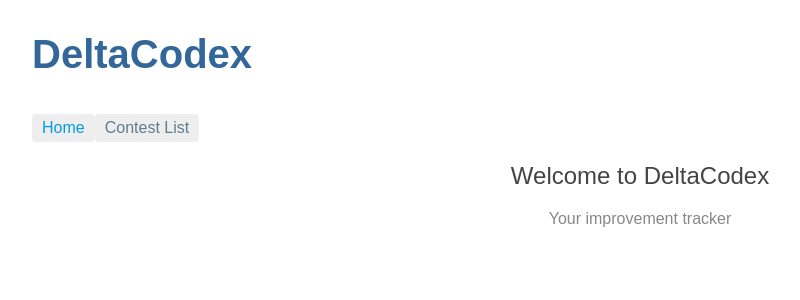
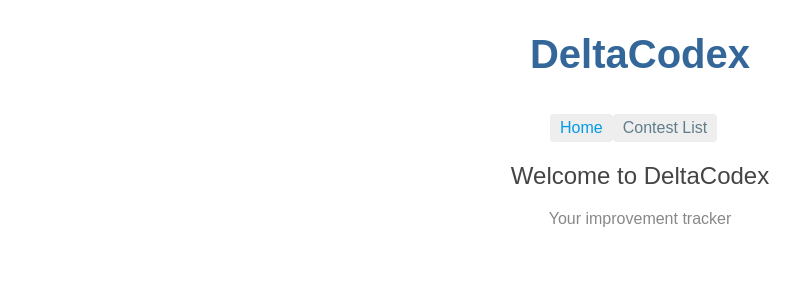
Before and after one commit to mdzobayer/delta-codex-frontend, an Angular app: page /home in a window 1280 px wide. Shown: the top 300 px of the page, without its empty margins (0-800 px from the left). Built offline with nearby package versions, Linux system fonts and the light colour scheme.

Commit message:
update main header ui

```diff
--- a/src/app/app.component.css
+++ b/src/app/app.component.css
@@ -0,0 +1,18 @@
+h1 {
+    text-align: center;
+}
+header {
+    width: 100%;
+}
+
+.nav-menu {
+    width: auto;
+    display: block;
+    margin: 0 390px;
+}
+
+.main {
+    display: block;
+    max-width: 960px;
+    margin: 0 auto;
+}
--- a/src/app/app.component.html
+++ b/src/app/app.component.html
@@ -1,11 +1,16 @@
-<header fxLayout="row" fxLayoutAlign="center center">
+<div class="main">
+  <header>
+    <div>
       <h1>DeltaCodex</h1>
+    </div>
   </header>
 
-
-<nav>
+  <nav fxLayout="row" fxLayoutAlign="center center">
+    <div class="nav-menu">
       <a routerLink="/home" routerLinkActive="active">Home</a>
       <a routerLink="/contest-list" routerLinkActive="active">Contest List</a>
+    </div>
   </nav>
 
   <router-outlet></router-outlet>
+</div>
```
Lines whose indentation alone changed are shown as unchanged.
